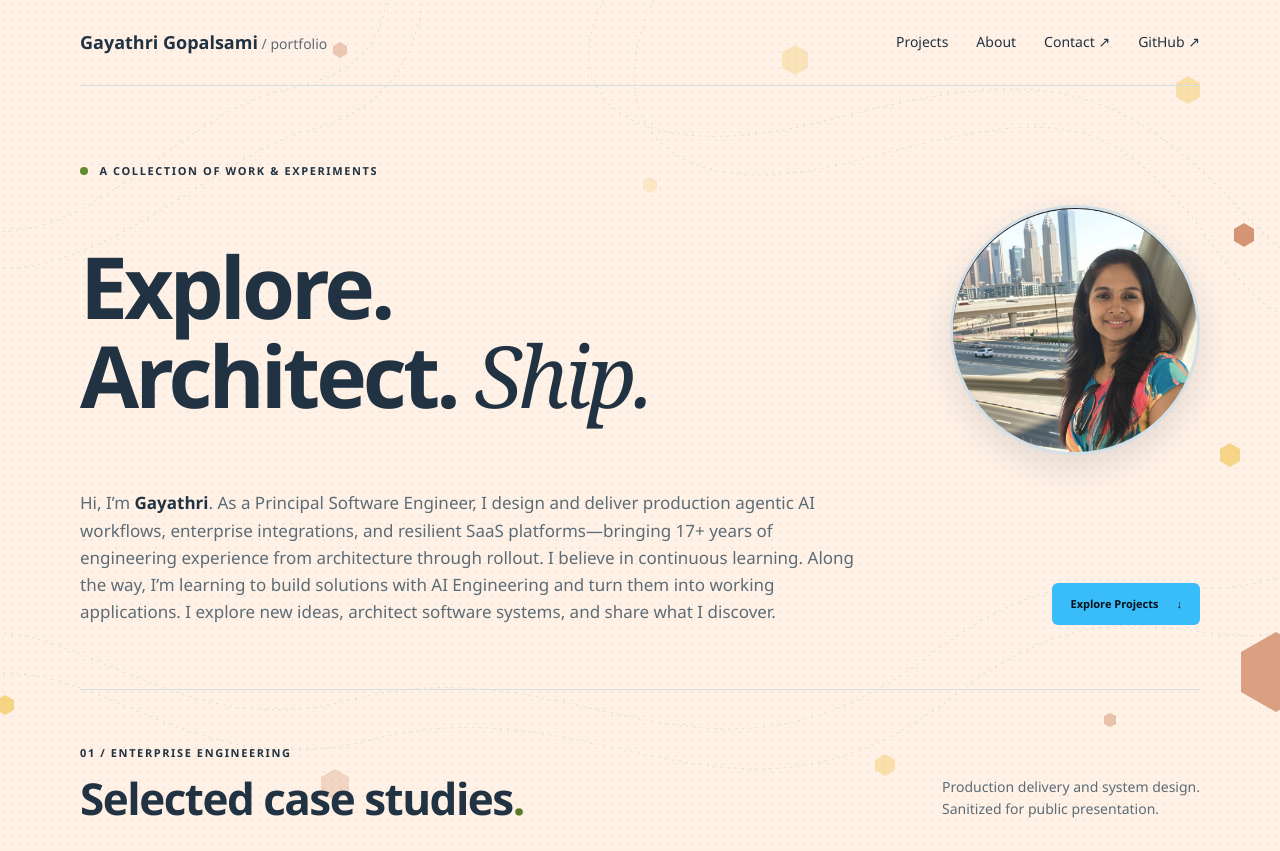
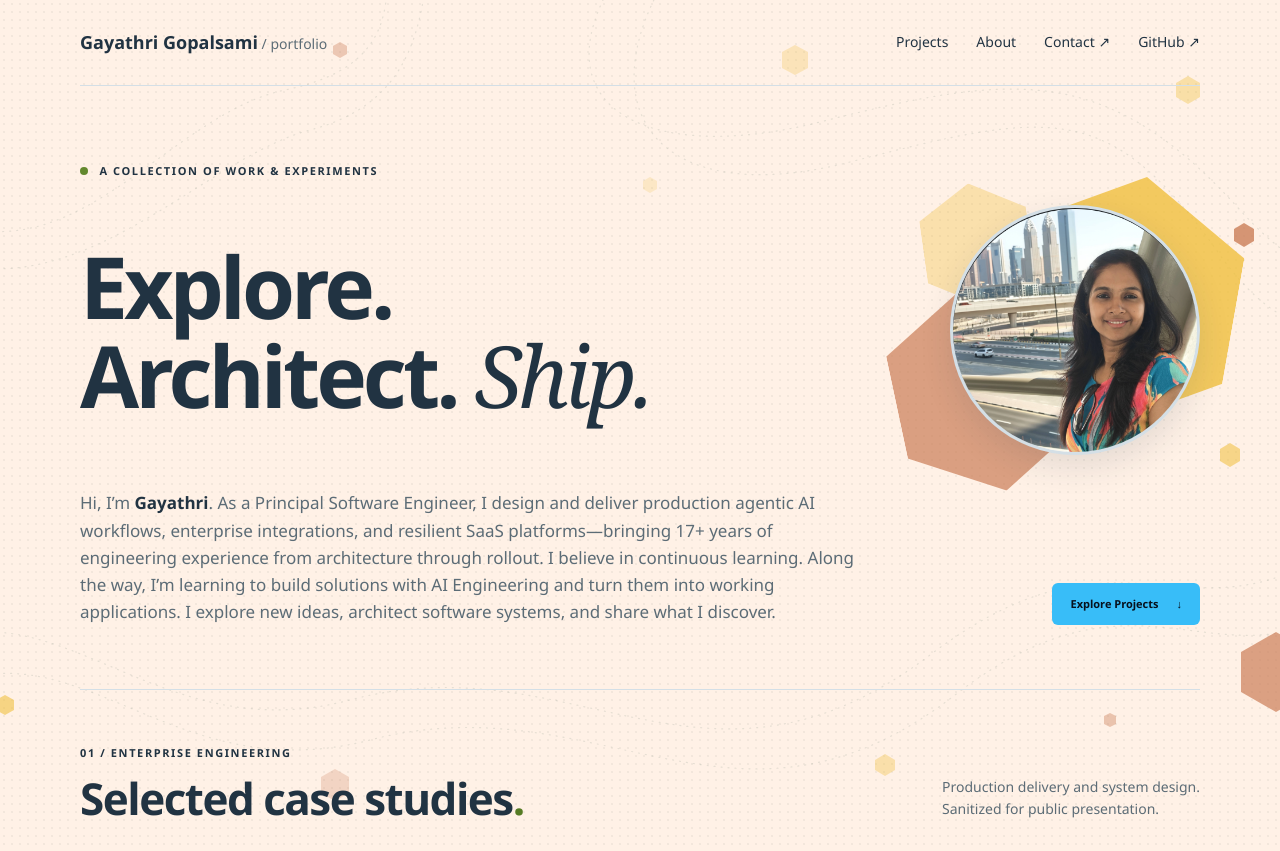
Before and after one commit to gayathrig21/portfolio_gayathri, a plain HTML site: page index.html in a window 1280 px wide. Shown: the top 851 px of the page. Drawn offline with Linux system fonts and the light colour scheme.

Commit message:
Add hexagons behind profile photo

```diff
--- a/index.html
+++ b/index.html
@@ -5,7 +5,7 @@
     <meta name="viewport" content="width=device-width, initial-scale=1">
     <meta name="description" content="A personal portfolio of projects, experiments, and things I am learning.">
     <title>Gayathri Gopalsami — Project Portfolio</title>
-    <link rel="stylesheet" href="styles.css?v=b40721405e">
+    <link rel="stylesheet" href="styles.css?v=24ca8c943e">
     <script src="script.js" defer></script>
   </head>
   <body>
@@ -27,9 +27,14 @@
         <div class="hero-heading">
           <h1 id="intro-title">Explore.<br>Architect. <em>Ship.</em></h1>
           <!-- Profile portrait. -->
-          <figure class="profile-photo">
+          <div class="portrait-scene">
+            <span class="portrait-hex portrait-hex-gold" aria-hidden="true"></span>
+            <span class="portrait-hex portrait-hex-clay" aria-hidden="true"></span>
+            <span class="portrait-hex portrait-hex-soft" aria-hidden="true"></span>
+            <figure class="profile-photo">
             <img src="gayathri.png" alt="Gayathri Gopalsami" width="514" height="460" decoding="async">
           </figure>
+          </div>
         </div>
         <div class="hero-bottom">
           <p>Hi, I’m <strong>Gayathri</strong>. As a Principal Software Engineer, I design and deliver production agentic AI workflows, enterprise integrations, and resilient SaaS platforms—bringing 17+ years of engineering experience from architecture through rollout. I believe in continuous learning. Along the way, I’m learning to build solutions with AI Engineering and turn them into working applications. I explore new ideas, architect software systems, and share what I discover.</p>
--- a/styles.css
+++ b/styles.css
@@ -172,3 +172,11 @@ body::before {
   .hero-bottom > p { flex: auto; width: 100%; max-width: none; }
   .hero-bottom > .hero-actions { align-self: flex-start; }
 }
+/* Large hexagons sit behind the portrait, outside its circular crop. */
+.portrait-scene { position: relative; isolation: isolate; width: 100%; max-width: 250px; aspect-ratio: 1; justify-self: center; }
+.portrait-scene .profile-photo { position: relative; z-index: 1; width: 100%; }
+.portrait-hex { position: absolute; z-index: 0; pointer-events: none; aspect-ratio: .866; clip-path: polygon(50% 0, 100% 25%, 100% 75%, 50% 100%, 0 75%, 0 25%); }
+.portrait-hex-gold { width: 88%; top: -12%; right: -14%; background: #efbc32; opacity: .75; transform: rotate(10deg); }
+.portrait-hex-clay { width: 72%; bottom: -15%; left: -22%; background: #c97952; opacity: .68; transform: rotate(-12deg); }
+.portrait-hex-soft { width: 43%; top: -9%; left: -11%; background: #efbc32; opacity: .32; transform: rotate(-8deg); }
+@media (max-width: 600px) { .portrait-scene { width: 210px; margin-block: 20px 30px; } }
```
Also changed, not shown: case-studies/hospitality-reservation-architecture.html (+1 -1 lines), case-studies/payroll-readiness-agent.html (+1 -1 lines), case-studies/statutory-calculation-engine.html (+1 -1 lines).
